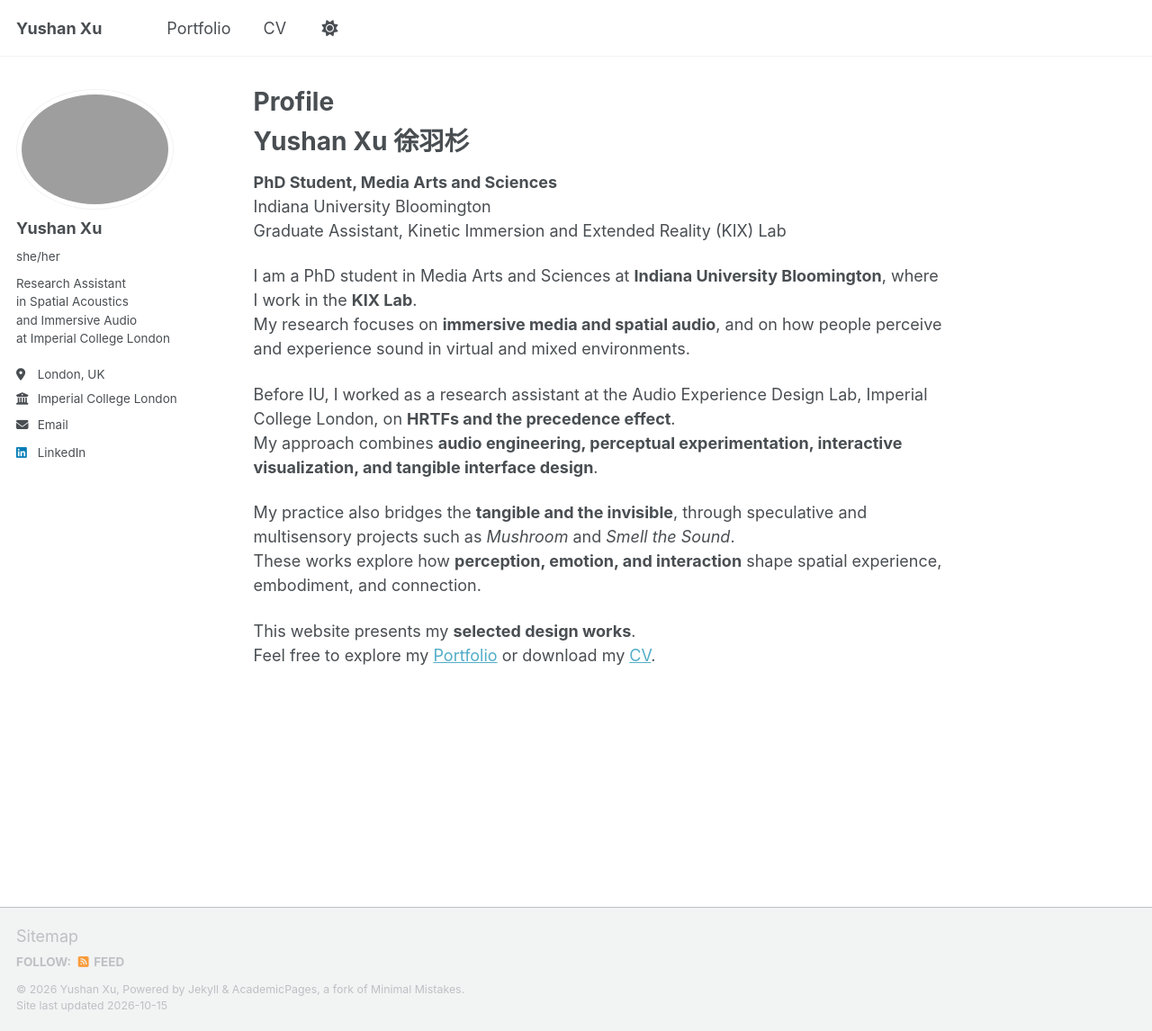
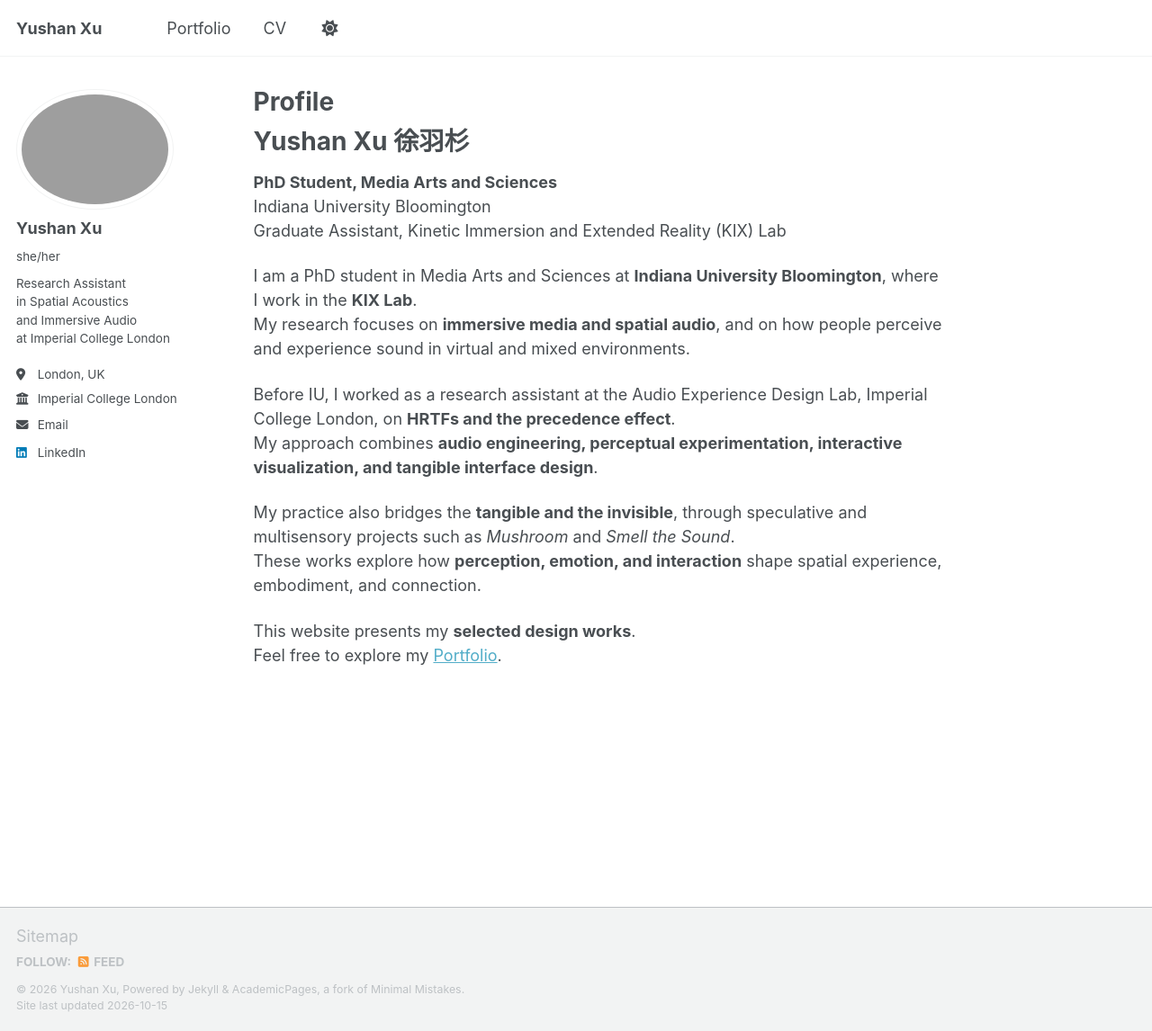
Before and after one commit to Yushan-Xu/Yushan-Xu.github.io, a Jekyll site: the page built from _pages/about.md, in a window 1280 px wide and 1146 px high. Shown: the whole window at 90% size. Built offline with Jekyll 4.4.1, drawn with Linux system fonts in a browser that asks for light colours; a script that is not in the unit is left out.

Commit message:
Update about page to remove CV link
Removed CV download link from the about page.

```diff
--- a/_pages/about.md
+++ b/_pages/about.md
@@ -21,4 +21,4 @@ My practice also bridges the **tangible and the invisible**, through speculative
 These works explore how **perception, emotion, and interaction** shape spatial experience, embodiment, and connection.
 
 This website presents my **selected design works**.
-Feel free to explore my [Portfolio](/portfolio/) or download my [CV](/cv/).
+Feel free to explore my [Portfolio](/portfolio/).
```
